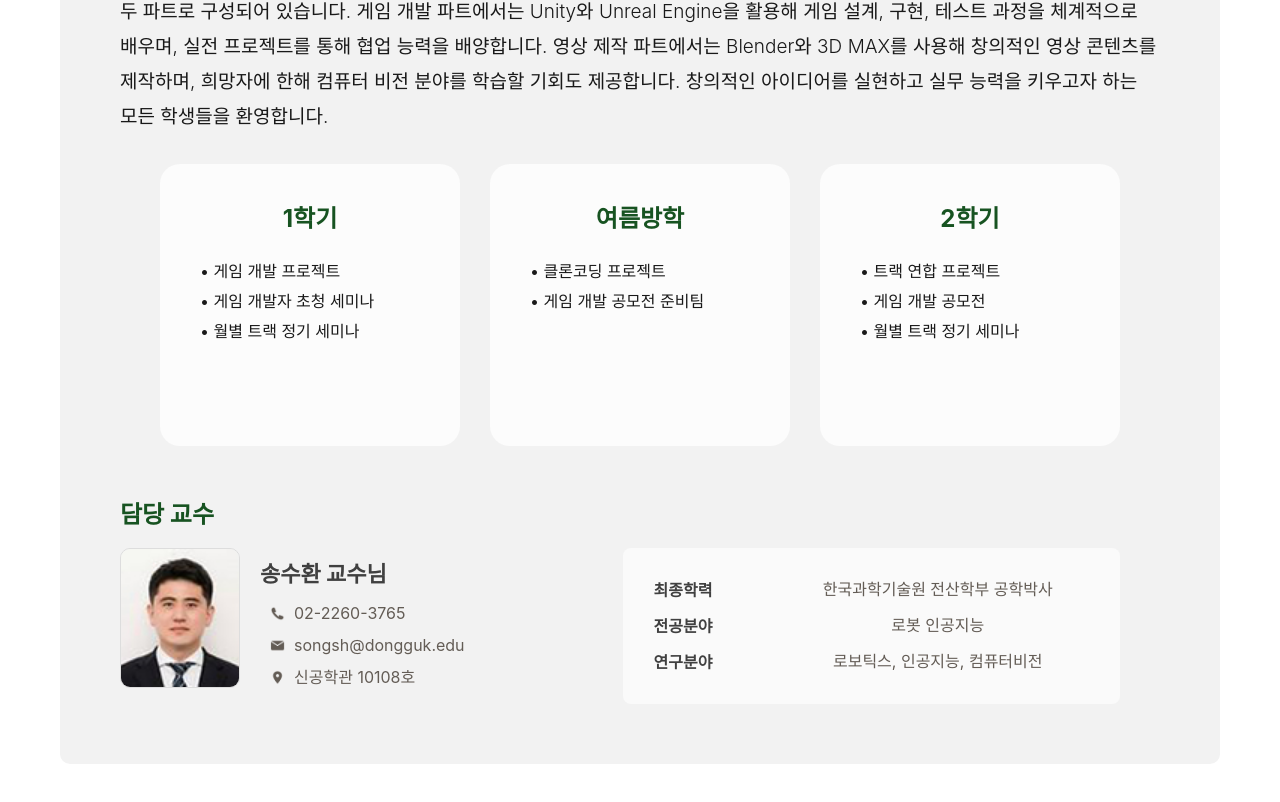
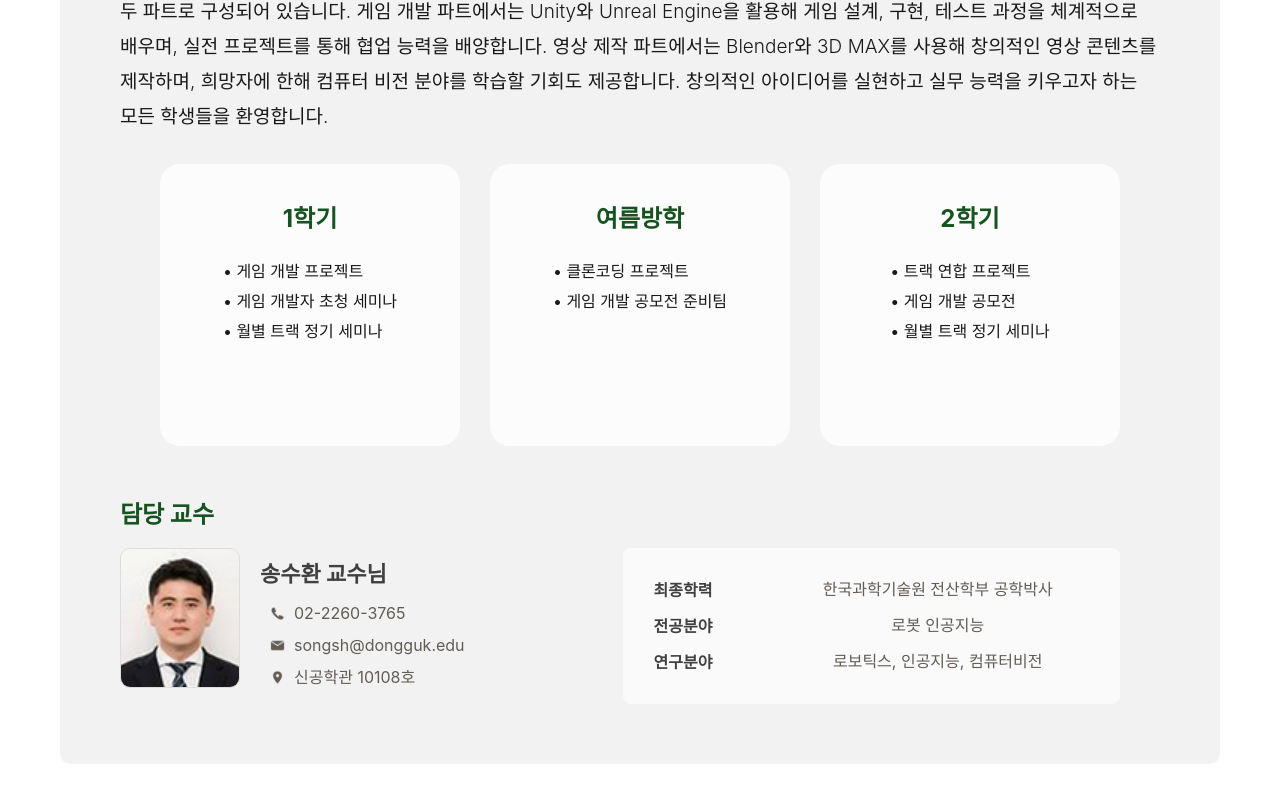
Before and after one commit to karpitony/monorepo-test, a React (Vite) app: page / in a window 1280 px wide. Shown: the part 4326-5128 px from the top of the page. Built offline with nearby package versions, Linux system fonts and the light colour scheme; a web font is replaced by a local one.

Commit message:
feat: 트랙 활동 박스 내용 가운데 정렬

```diff
--- a/src/pages/Main/Tracks/InfoBox.styled.ts
+++ b/src/pages/Main/Tracks/InfoBox.styled.ts
@@ -77,12 +77,22 @@ export const PhaseTitle = styled.h3<{ $isMobile: boolean }>`
   font-style: normal;
 `;
 
+export const PhaseContentInner = styled.ul<{ $isMobile: boolean }>`
+  display: inline-block;
+  width: max-content;
+  flex-direction: column;
+  justify-content: left;
+  align-items: left;
+  /* background-color: orange; */
+`;
+
 export const PhaseContent = styled.ul<{ $isMobile: boolean }>`
   display: flex;
   width: 100%;
   height: ${({ $isMobile }) => ($isMobile ? "150px" : "170px")};
   flex-direction: column;
   justify-content: left;
+  align-items: center;
   text-align: left;
   font-size: ${({ $isMobile }) => ($isMobile ? "14px" : "18px")};
   color: var(--FarmSystem_Black, #191919);
@@ -90,8 +100,8 @@ export const PhaseContent = styled.ul<{ $isMobile: boolean }>`
   font-weight: 400;
   line-height: 30px; /* 150% */
 
-  padding-left: 20px;
-
+  /* padding-left: 20px; */
+  /* background-color: pink; */
 `;
 
 export const Li = styled.li<{ $isMobile: boolean }>`
--- a/src/pages/Main/Tracks/InfoBox.tsx
+++ b/src/pages/Main/Tracks/InfoBox.tsx
@@ -28,9 +28,12 @@ export default function InfoBox({ selectedTrack }: InfoBoxProps) {
                 <S.PhaseCard key={phaseKey} $isDesktop={isDesktop}>
                   <S.PhaseTitle $isMobile={isMobile}>{phaseLabels[index]}</S.PhaseTitle>
                   <S.PhaseContent $isMobile={isMobile}>
-              {phaseItems.map((item, i) => (
-                <S.Li $isMobile={isMobile} key={`${phaseKey}-${i}`}>&bull; {item}</S.Li>
-              ))}
+                    <S.PhaseContentInner $isMobile={isMobile}>
+                    {phaseItems.map((item, i) => (
+                      <S.Li $isMobile={isMobile} key={`${phaseKey}-${i}`}>&bull; {item}</S.Li>
+                    ))}
+                    </S.PhaseContentInner>
+
             </S.PhaseContent>
           </S.PhaseCard>
         ))}
```
